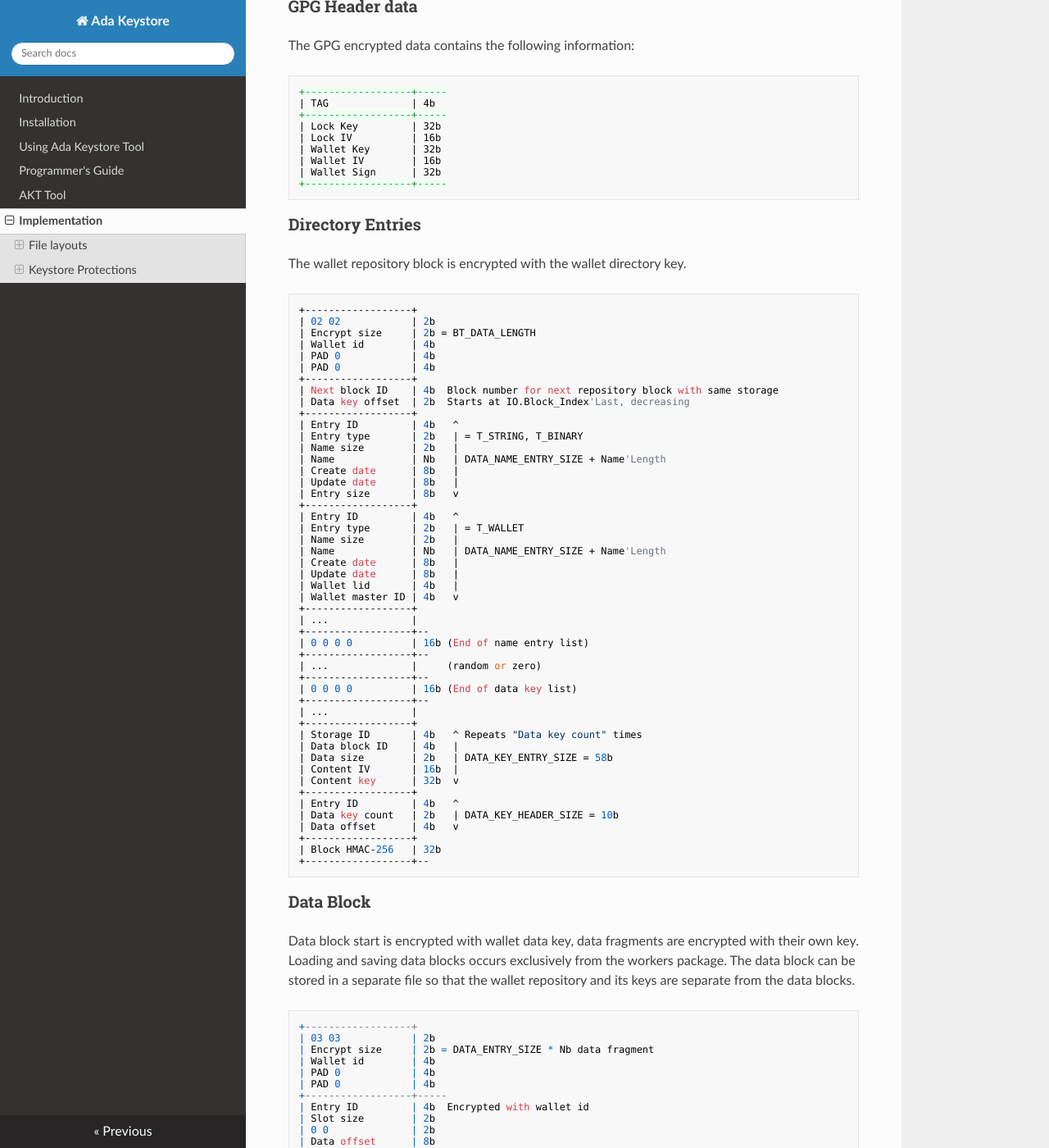
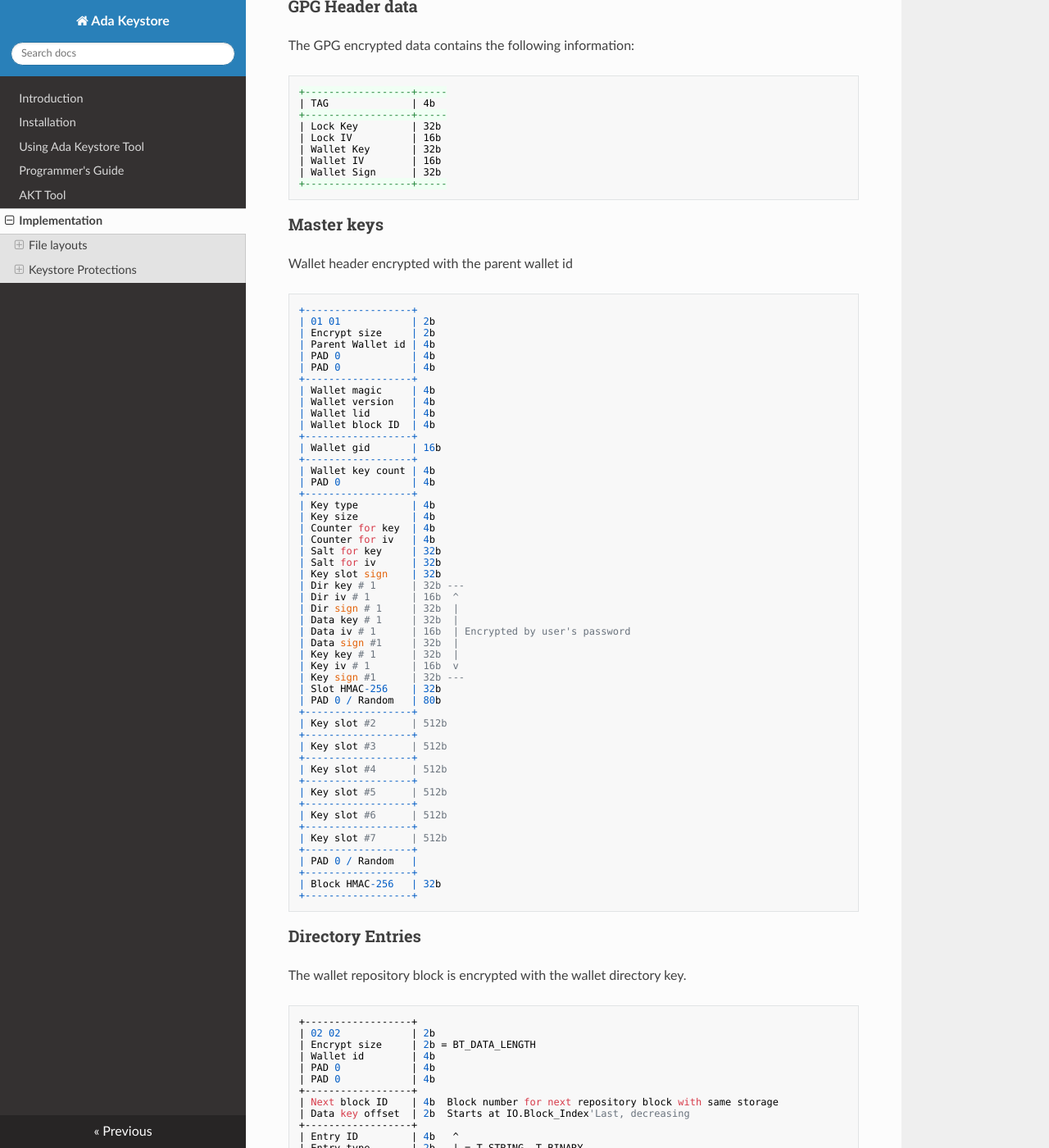
Before and after one commit to stcarrez/ada-keystore, an MkDocs documentation site: the page built from docs/Keystore_Design.md, in a window 1280 px wide and 1400 px high, scrolled down 1486 px. Shown: the whole window at 82% size. Built offline with MkDocs 1.6.1, drawn with Linux system fonts in a browser that asks for light colours; nearby versions of some CDN libraries; old or Windows-style settings are respelled for this version of MkDocs.

Commit message:
Update the documentation

````diff
--- a/docs/Keystore_Design.md
+++ b/docs/Keystore_Design.md
@@ -70,6 +70,65 @@ The GPG encrypted data contains the following information:
 | Wallet Sign      | 32b
 +------------------+-----
 ```
+
+### Master keys
+Wallet header encrypted with the parent wallet id
+
+```
++------------------+
+| 01 01            | 2b
+| Encrypt size     | 2b
+| Parent Wallet id | 4b
+| PAD 0            | 4b
+| PAD 0            | 4b
++------------------+
+| Wallet magic     | 4b
+| Wallet version   | 4b
+| Wallet lid       | 4b
+| Wallet block ID  | 4b
++------------------+
+| Wallet gid       | 16b
++------------------+
+| Wallet key count | 4b
+| PAD 0            | 4b
++------------------+
+| Key type         | 4b
+| Key size         | 4b
+| Counter for key  | 4b
+| Counter for iv   | 4b
+| Salt for key     | 32b
+| Salt for iv      | 32b
+| Key slot sign    | 32b
+| Dir key # 1      | 32b ---
+| Dir iv # 1       | 16b  ^
+| Dir sign # 1     | 32b  |
+| Data key # 1     | 32b  |
+| Data iv # 1      | 16b  | Encrypted by user's password
+| Data sign #1     | 32b  |
+| Key key # 1      | 32b  |
+| Key iv # 1       | 16b  v
+| Key sign #1      | 32b ---
+| Slot HMAC-256    | 32b
+| PAD 0 / Random   | 80b
++------------------+
+| Key slot #2      | 512b
++------------------+
+| Key slot #3      | 512b
++------------------+
+| Key slot #4      | 512b
++------------------+
+| Key slot #5      | 512b
++------------------+
+| Key slot #6      | 512b
++------------------+
+| Key slot #7      | 512b
++------------------+
+| PAD 0 / Random   |
++------------------+
+| Block HMAC-256   | 32b
++------------------+
+```
+
 
 ### Directory Entries
 The wallet repository block is encrypted with the wallet directory key.
````
Also changed, not shown: docs/Keystore_Keys.md (added, +57 -0 lines), 1 other file.
